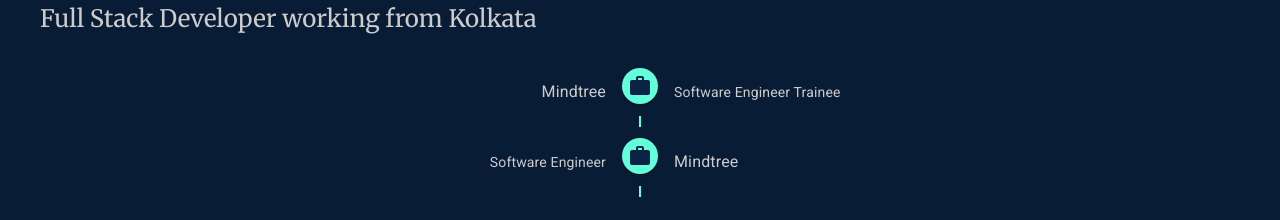
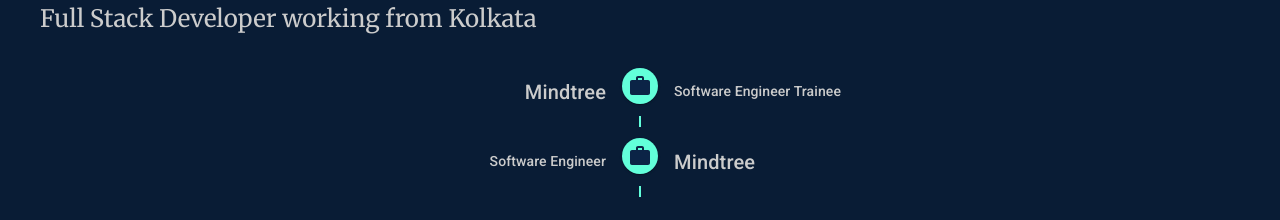
Before and after one commit to anapeksha/Portfolio, a React (Create React App) app: page / in a window 1280 px wide. Shown: the part 476-696 px from the top of the page. Built offline with nearby package versions, Linux system fonts and the light colour scheme.

Commit message:
font size changed

```diff
--- a/src/components/Timeline.tsx
+++ b/src/components/Timeline.tsx
@@ -14,7 +14,7 @@ const TimeLine: React.FC<ITimelineProps> = (props) => {
 			{props.data.map((d, i) => {
 				return (
 					<TimelineItem key={i}>
-						<TimelineOppositeContent sx={{ m: "auto 0" }} variant="body1">
+						<TimelineOppositeContent sx={{ m: "auto 0" }} variant="h6">
 							{d.company}
 						</TimelineOppositeContent>
 						<TimelineSeparator>
@@ -23,7 +23,7 @@ const TimeLine: React.FC<ITimelineProps> = (props) => {
 							</TimelineDot>
 							<TimelineConnector sx={{ bgcolor: "secondary.main" }} />
 						</TimelineSeparator>
-						<TimelineContent sx={{ m: "auto 0" }} variant="body2">
+						<TimelineContent sx={{ m: "auto 0" }} variant="subtitle2">
 							{d.designation}
 						</TimelineContent>
 					</TimelineItem>
```
